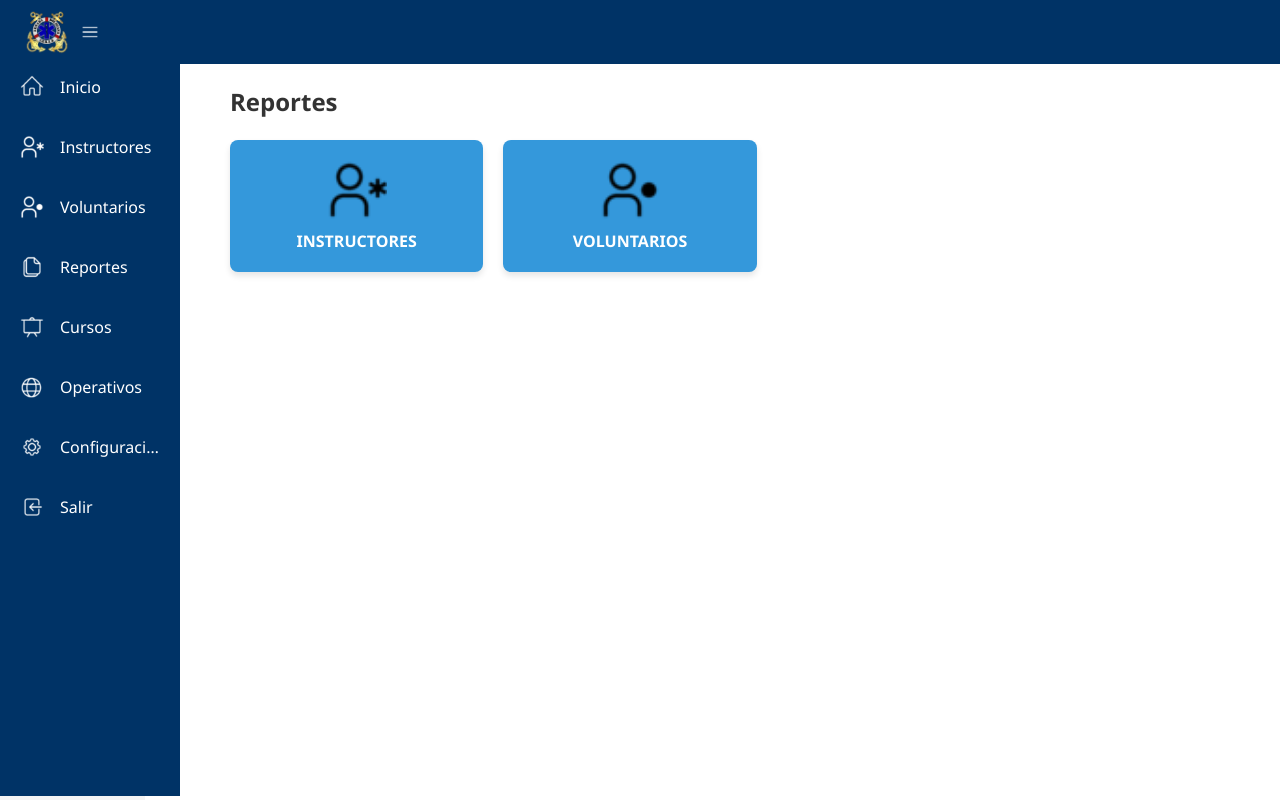
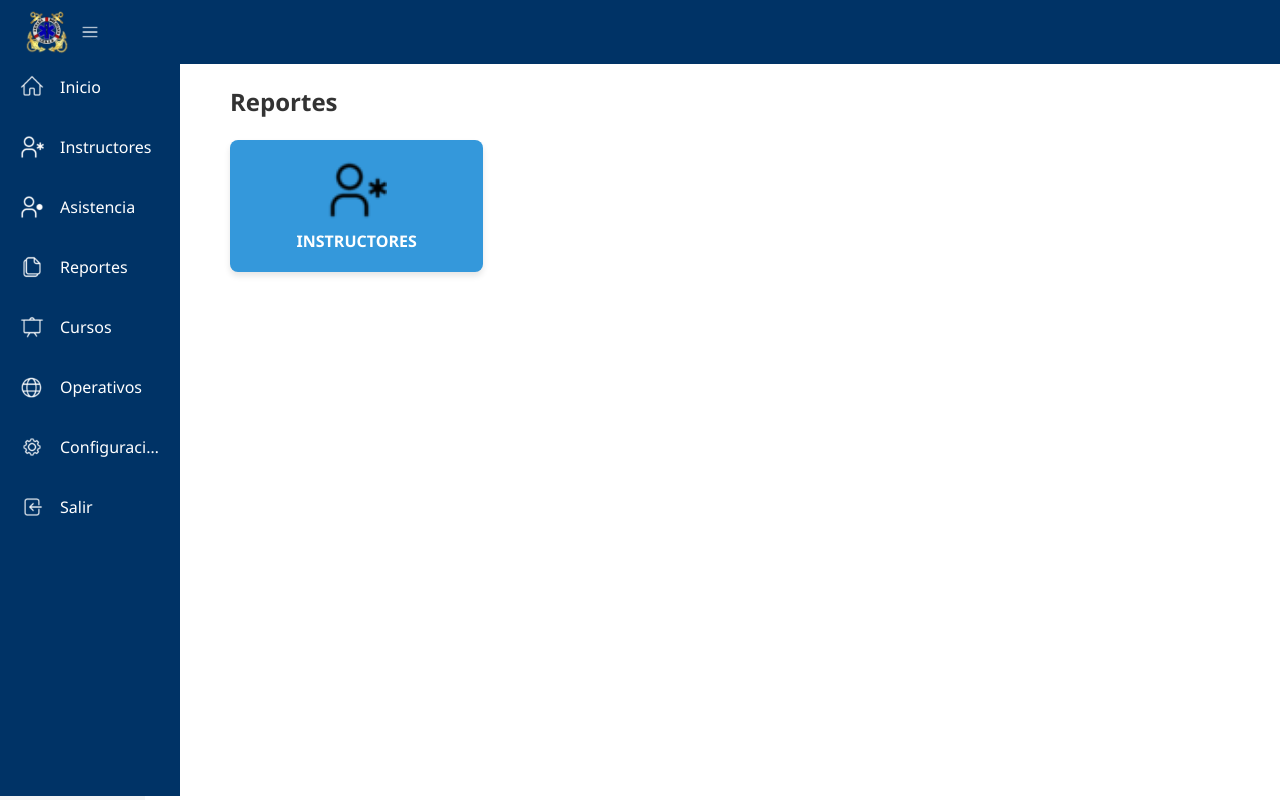
Before and after one commit to Fabiola-00/proyecto_grado, a PHP site: page /pages/dashboard/pages/reportes.html in a window 1280 px wide. Run offline with PHP 8.4, Linux system fonts and the light colour scheme.

Commit message:
fix(ui): corregir vinculos para el modulo de asistencia

```diff
--- a/pages/dashboard/pages/instructores.html
+++ b/pages/dashboard/pages/instructores.html
@@ -31,9 +31,9 @@
                         <span class="text">Inicio</span></a></li>
                 <li><a href="#" class="menu-item"><img src="../icons/instructores.png" alt="Registro" class="icon" />
                         <span class="text">Instructores</span></a></li>
-                <li><a href="voluntarios.html" class="menu-item"><img src="../icons/voluntarios.png" alt="Evaluación"
+                <li><a href="asistencia.html" class="menu-item"><img src="../icons/voluntarios.png" alt="Evaluación"
                             class="icon" />
-                        <span class="text">Voluntarios</span></a></li>
+                        <span class="text">Asistencia</span></a></li>
                 <li><a href="reportes.html" class="menu-item"><img src="../icons/reportes.png" alt="Reportes"
                             class="icon" />
                         <span class="text">Reportes</span></a></li>
--- a/pages/dashboard/pages/instructores_eval.php
+++ b/pages/dashboard/pages/instructores_eval.php
@@ -84,8 +84,8 @@ if (isset($_POST['guardar_evaluacion'])) {
                 <li><a href="instructores.html" class="menu-item"><img src="../icons/instructores.png" alt="Registro"
                             class="icon" />
                         <span class="text">Instructores</span></a></li>
-                <li><a href="voluntarios.html" class="menu-item"><img src="../icons/voluntarios.png" alt="Evaluación" class="icon" />
-                        <span class="text">Voluntarios</span></a></li>
+                <li><a href="asistencia.html" class="menu-item"><img src="../icons/voluntarios.png" alt="Evaluación" class="icon" />
+                        <span class="text">Asistencia</span></a></li>
                 <li><a href="#" class="menu-item"><img src="../icons/reportes.png" alt="Reportes" class="icon" />
                         <span class="text">Reportes</span></a></li>
                 <li><a href="#" class="menu-item"><img src="../icons/cursos.png" alt="Cursos" class="icon" />
--- a/pages/dashboard/pages/instructores_ges.php
+++ b/pages/dashboard/pages/instructores_ges.php
@@ -65,8 +65,8 @@ try {
         <li><a href="instructores.html" class="menu-item"><img src="../icons/instructores.png" alt="Registro"
               class="icon" />
             <span class="text">Instructores</span></a></li>
-        <li><a href="voluntarios.html" class="menu-item"><img src="../icons/voluntarios.png" alt="Evaluación" class="icon" />
-            <span class="text">Voluntarios</span></a></li>
+        <li><a href="asistencia.html" class="menu-item"><img src="../icons/voluntarios.png" alt="Evaluación" class="icon" />
+            <span class="text">Asistencia</span></a></li>
         <li><a href="reportes.html" class="menu-item"><img src="../icons/reportes.png" alt="Reportes" class="icon" />
             <span class="text">Reportes</span></a></li>
         <li><a href="#" class="menu-item"><img src="../icons/cursos.png" alt="Cursos" class="icon" />
--- a/pages/dashboard/pages/reportes.html
+++ b/pages/dashboard/pages/reportes.html
@@ -31,9 +31,9 @@
                 <li><a href="instructores.html" class="menu-item"><img src="../icons/instructores.png" alt="Registro"
                             class="icon" />
                         <span class="text">Instructores</span></a></li>
-                <li><a href="voluntarios.html" class="menu-item"><img src="../icons/voluntarios.png" alt="Evaluación"
+                <li><a href="asistencia.html" class="menu-item"><img src="../icons/voluntarios.png" alt="Evaluación"
                             class="icon" />
-                        <span class="text">Voluntarios</span></a></li>
+                        <span class="text">Asistencia</span></a></li>
                 <li><a href="reportes.html" class="menu-item"><img src="../icons/reportes.png" alt="Reportes"
                             class="icon" />
                         <span class="text">Reportes</span></a></li>
@@ -60,12 +60,6 @@
                 <img src="../icons/instructores.png" alt="Registro de Instructores">
                 <span>INSTRUCTORES</span>
             </a>
-
-            <!-- Botón para VOLUNTARIOS -->
-            <a href="#" class="button">
-                <img src="../icons/voluntarios.png" alt="Instructores">
-                <span>VOLUNTARIOS</span>
-            </a>
         </div>
 
     </main>
--- a/pages/dashboard/pages/reportes_ins.php
+++ b/pages/dashboard/pages/reportes_ins.php
@@ -64,8 +64,8 @@ try {
                 <li><a href="instructores.html" class="menu-item"><img src="../icons/instructores.png" alt="Registro"
                             class="icon" />
                         <span class="text">Instructores</span></a></li>
-                <li><a href="voluntarios.html" class="menu-item"><img src="../icons/voluntarios.png" alt="Evaluación" class="icon" />
-                        <span class="text">Voluntarios</span></a></li>
+                <li><a href="asistencia.html" class="menu-item"><img src="../icons/voluntarios.png" alt="Evaluación" class="icon" />
+                        <span class="text">Asistencia</span></a></li>
                 <li><a href="reportes.html" class="menu-item"><img src="../icons/reportes.png" alt="Reportes" class="icon" />
                         <span class="text">Reportes</span></a></li>
                 <li><a href="#" class="menu-item"><img src="../icons/cursos.png" alt="Cursos" class="icon" />
```
Also changed, not shown: pages/dashboard/inicio.html (+7 -4 lines), pages/dashboard/pages/asistencia.html (renamed from pages/dashboard/pages/voluntarios.html, +3 -16 lines), pages/dashboard/pages/instructores_reg.php (+4 -4 lines).
